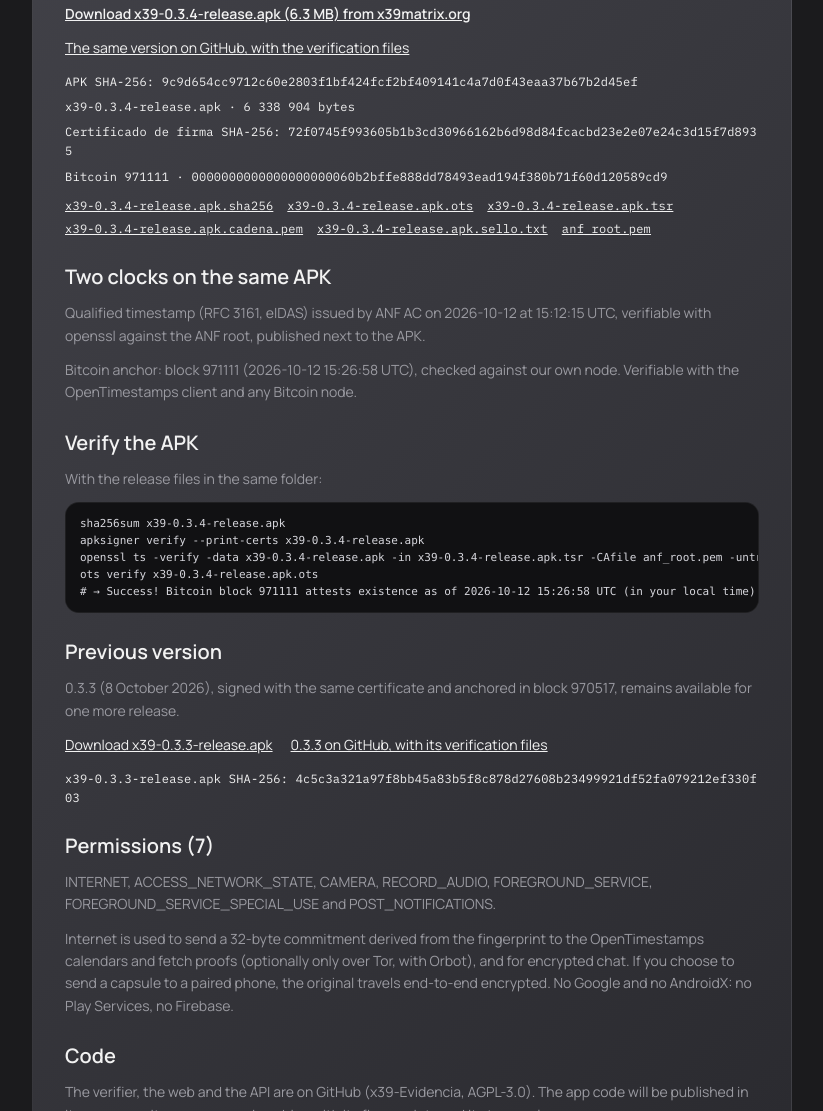
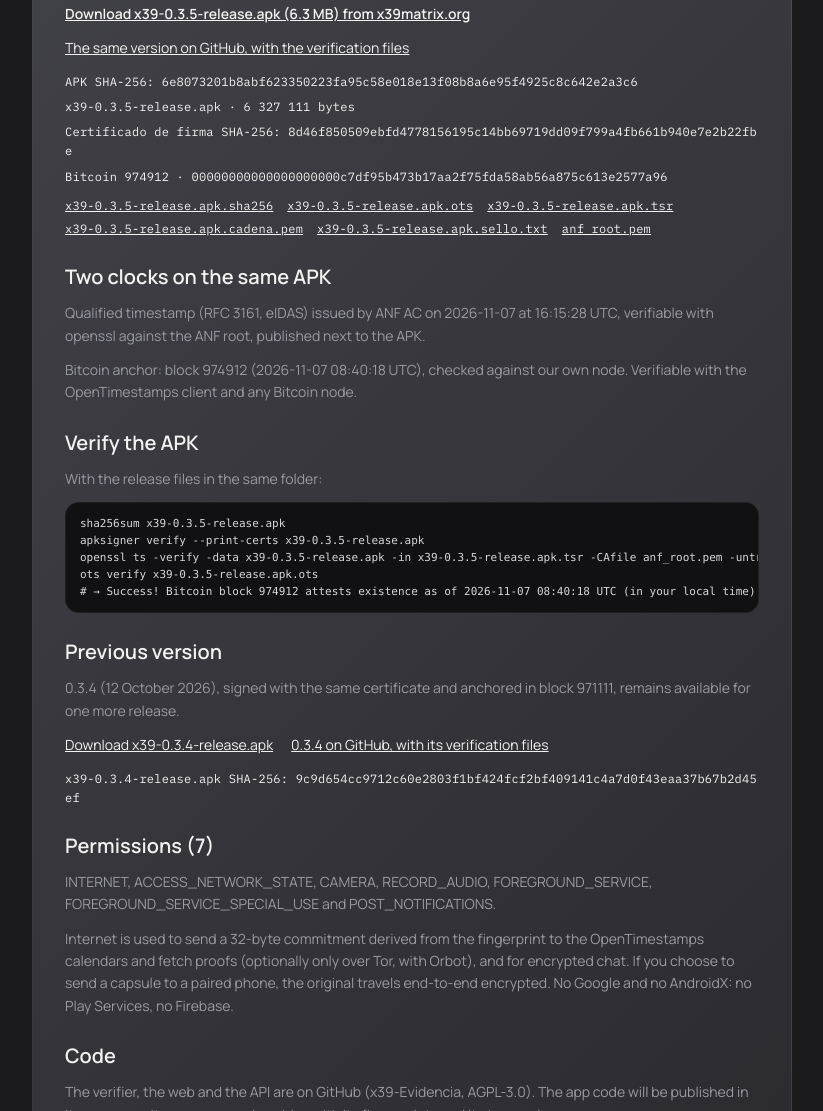
Before and after one commit to x39matrix/x39-Evidencia, a React app in the folder frontend/: page /app in a window 1280 px wide. Shown: the part 648-1759 px from the top of the page, without its empty margins (228-1051 px from the left). Built offline with nearby package versions, Linux system fonts and the light colour scheme; no server answers; a web font is replaced by a local one.

Commit message:
release: X-39 Evidencia 0.3.5 (bloque Bitcoin 974912 + sello ANF RFC 3161)

```diff
--- a/frontend/public/index.html
+++ b/frontend/public/index.html
@@ -44,12 +44,12 @@
             <p>Pruebas de existencia ancladas en Bitcoin (OpenTimestamps), con sello de tiempo cualificado RFC 3161 de ANF en los paquetes publicados. Verificador, web y API de código abierto (AGPL-3.0); el código de la app se publicará en su propio repositorio.<br />
             Proof of existence anchored in Bitcoin (OpenTimestamps), with an ANF RFC 3161 qualified timestamp on the published packages. Open-source verifier, web and API (AGPL-3.0); the app code will be published in its own repository.</p>
             <ul>
-              <li>App Android / Android app 0.3.4 (12/10/2026): <a href="/app/x39-0.3.4-release.apk">x39-0.3.4-release.apk</a> (6 338 904 bytes) · <a href="/app/x39-0.3.4-release.apk.sha256">SHA-256</a> · <a href="/app/x39-0.3.4-release.apk.ots">.ots</a> · <a href="/app/x39-0.3.4-release.apk.tsr">.tsr</a> · <a href="/app/x39-0.3.4-release.apk.cadena.pem">.cadena.pem</a> · <a href="/app/x39-0.3.4-release.apk.sello.txt">.sello.txt</a> · <a href="/app/anf_root.pem">anf_root.pem</a><br />
-                <code>APK SHA-256 9c9d654cc9712c60e2803f1bf424fcf2bf409141c4a7d0f43eaa37b67b2d45ef</code><br />
-                <code>cert SHA-256 72f0745f993605b1b3cd30966162b6d98d84fcacbd23e2e07e24c3d15f7d8935</code><br />
-                <code>Bitcoin 971111 · 0000000000000000000060b2bffe888dd78493ead194f380b71f60d120589cd9</code><br />
-                Release: <a href="https://github.com/x39matrix/x39-Evidencia/releases/tag/evidencia-0.3.4">evidencia-0.3.4</a><br />
-                Versión anterior / Previous version: <a href="/app/x39-0.3.3-release.apk">x39-0.3.3-release.apk</a> · <a href="https://github.com/x39matrix/x39-Evidencia/releases/tag/evidencia-0.3.3">evidencia-0.3.3</a></li>
+              <li>App Android / Android app 0.3.5 (07/11/2026): <a href="/app/x39-0.3.5-release.apk">x39-0.3.5-release.apk</a> (6 327 111 bytes) · <a href="/app/x39-0.3.5-release.apk.sha256">SHA-256</a> · <a href="/app/x39-0.3.5-release.apk.ots">.ots</a> · <a href="/app/x39-0.3.5-release.apk.tsr">.tsr</a> · <a href="/app/x39-0.3.5-release.apk.cadena.pem">.cadena.pem</a> · <a href="/app/x39-0.3.5-release.apk.sello.txt">.sello.txt</a> · <a href="/app/anf_root.pem">anf_root.pem</a><br />
+                <code>APK SHA-256 6e8073201b8abf623350223fa95c58e018e13f08b8a6e95f4925c8c642e2a3c6</code><br />
+                <code>cert SHA-256 8d46f850509ebfd4778156195c14bb69719dd09f799a4fb661b940e7e2b22fbe</code><br />
+                <code>Bitcoin 974912 · 00000000000000000000c7df95b473b17aa2f75fda58ab56a875c613e2577a96</code><br />
+                Release: <a href="https://github.com/x39matrix/x39-Evidencia/releases/tag/evidencia-0.3.5">evidencia-0.3.5</a><br />
+                Versión anterior / Previous version: <a href="/app/x39-0.3.4-release.apk">x39-0.3.4-release.apk</a> · <a href="https://github.com/x39matrix/x39-Evidencia/releases/tag/evidencia-0.3.4">evidencia-0.3.4</a></li>
               <li>Código / Source (AGPL-3.0): <a href="https://github.com/x39matrix/x39-Evidencia">https://github.com/x39matrix/x39-Evidencia</a></li>
               <li>Evidence Bundle v1.1 (ZIP, .ots, .tsr, VALID): <a href="https://github.com/x39matrix/x39-Evidencia/releases/tag/bundle-v1.1">https://github.com/x39matrix/x39-Evidencia/releases/tag/bundle-v1.1</a></li>
               <li>Verificador / Verifier: <a href="https://github.com/x39matrix/x39-Evidencia/blob/bundle-v1.1/verify_bundle_v1_1.py">verify_bundle_v1_1.py</a> (bundle v1.1) · <a href="/verify_bundle.py">verify_bundle.py</a> (general)</li>
--- a/frontend/src/notaria/AppMovil.js
+++ b/frontend/src/notaria/AppMovil.js
@@ -3,28 +3,28 @@ import { Link } from 'react-router-dom';
 import { Nav } from './Nav';
 import { useLang } from './i18n';
 
-// Página de X-39 Evidencia para Android (release 0.3.4). El APK y sus ficheros de verificación se sirven
+// Página de X-39 Evidencia para Android (release 0.3.5). El APK y sus ficheros de verificación se sirven
 // desde /app/ en este mismo dominio; /app/x39.apk es una copia del APK actual para el enlace antiguo.
-// La 0.3.3 se mantiene como versión anterior durante una release más.
-const APK = 'x39-0.3.4-release.apk';
-const APK_SHA256 = '9c9d654cc9712c60e2803f1bf424fcf2bf409141c4a7d0f43eaa37b67b2d45ef';
-const APK_BYTES = '6 338 904 bytes';
-const CERT_SHA256 = '72f0745f993605b1b3cd30966162b6d98d84fcacbd23e2e07e24c3d15f7d8935';
-const RELEASE = 'https://github.com/x39matrix/x39-Evidencia/releases/tag/evidencia-0.3.4';
-// Ancla OpenTimestamps confirmada y comprobada contra nodo propio (12/10/2026).
-const BTC_BLOCK = '971111';
-const BTC_BLOCK_HASH = '0000000000000000000060b2bffe888dd78493ead194f380b71f60d120589cd9';
+// La 0.3.4 se mantiene como versión anterior durante una release más.
+const APK = 'x39-0.3.5-release.apk';
+const APK_SHA256 = '6e8073201b8abf623350223fa95c58e018e13f08b8a6e95f4925c8c642e2a3c6';
+const APK_BYTES = '6 327 111 bytes';
+const CERT_SHA256 = '8d46f850509ebfd4778156195c14bb69719dd09f799a4fb661b940e7e2b22fbe';
+const RELEASE = 'https://github.com/x39matrix/x39-Evidencia/releases/tag/evidencia-0.3.5';
+// Ancla OpenTimestamps confirmada y comprobada contra nodo propio (07/11/2026).
+const BTC_BLOCK = '974912';
+const BTC_BLOCK_HASH = '00000000000000000000c7df95b473b17aa2f75fda58ab56a875c613e2577a96';
 const VERIF = [`${APK}.sha256`, `${APK}.ots`, `${APK}.tsr`, `${APK}.cadena.pem`, `${APK}.sello.txt`, 'anf_root.pem'];
 const CMDS = [
   `sha256sum ${APK}`,
   `apksigner verify --print-certs ${APK}`,
   `openssl ts -verify -data ${APK} -in ${APK}.tsr -CAfile anf_root.pem -untrusted ${APK}.cadena.pem`,
   `ots verify ${APK}.ots`,
-  `# → Success! Bitcoin block ${BTC_BLOCK} attests existence as of 2026-10-12 15:26:58 UTC (in your local time)`,
+  `# → Success! Bitcoin block ${BTC_BLOCK} attests existence as of 2026-11-07 08:40:18 UTC (in your local time)`,
 ].join('\n');
-const PREV_APK = 'x39-0.3.3-release.apk';
-const PREV_SHA256 = '4c5c3a321a97f8bb45a83b5f8c878d27608b23499921df52fa079212ef330f03';
-const PREV_RELEASE = 'https://github.com/x39matrix/x39-Evidencia/releases/tag/evidencia-0.3.3';
+const PREV_APK = 'x39-0.3.4-release.apk';
+const PREV_SHA256 = '9c9d654cc9712c60e2803f1bf424fcf2bf409141c4a7d0f43eaa37b67b2d45ef';
+const PREV_RELEASE = 'https://github.com/x39matrix/x39-Evidencia/releases/tag/evidencia-0.3.4';
 
 const P = { fontSize: 14, lineHeight: 1.6, margin: '0 0 12px' };
 const H2 = { fontSize: 20, fontWeight: 600, margin: '24px 0 10px' };
```
Also changed, not shown: README.md, frontend/src/notaria/i18n.js.
